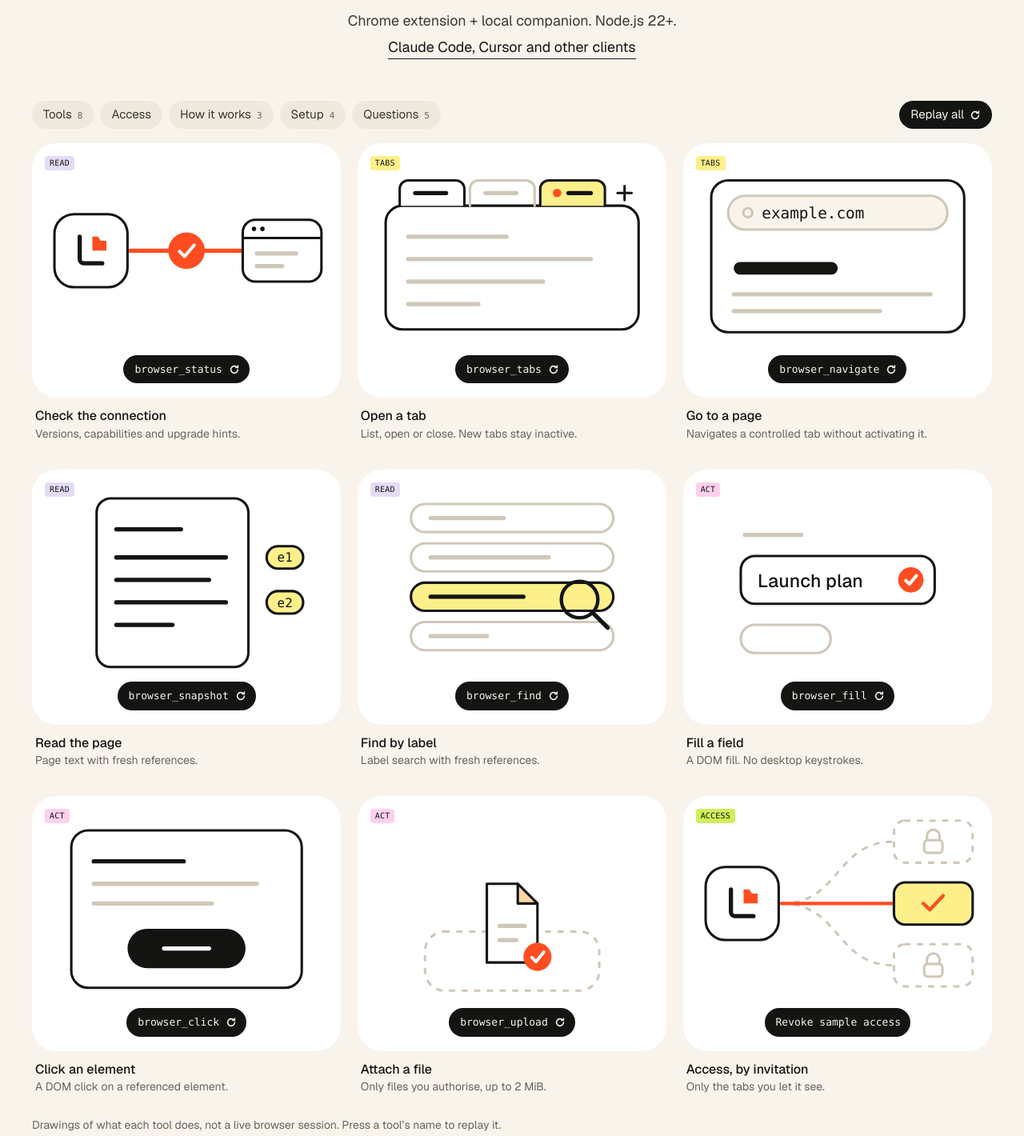
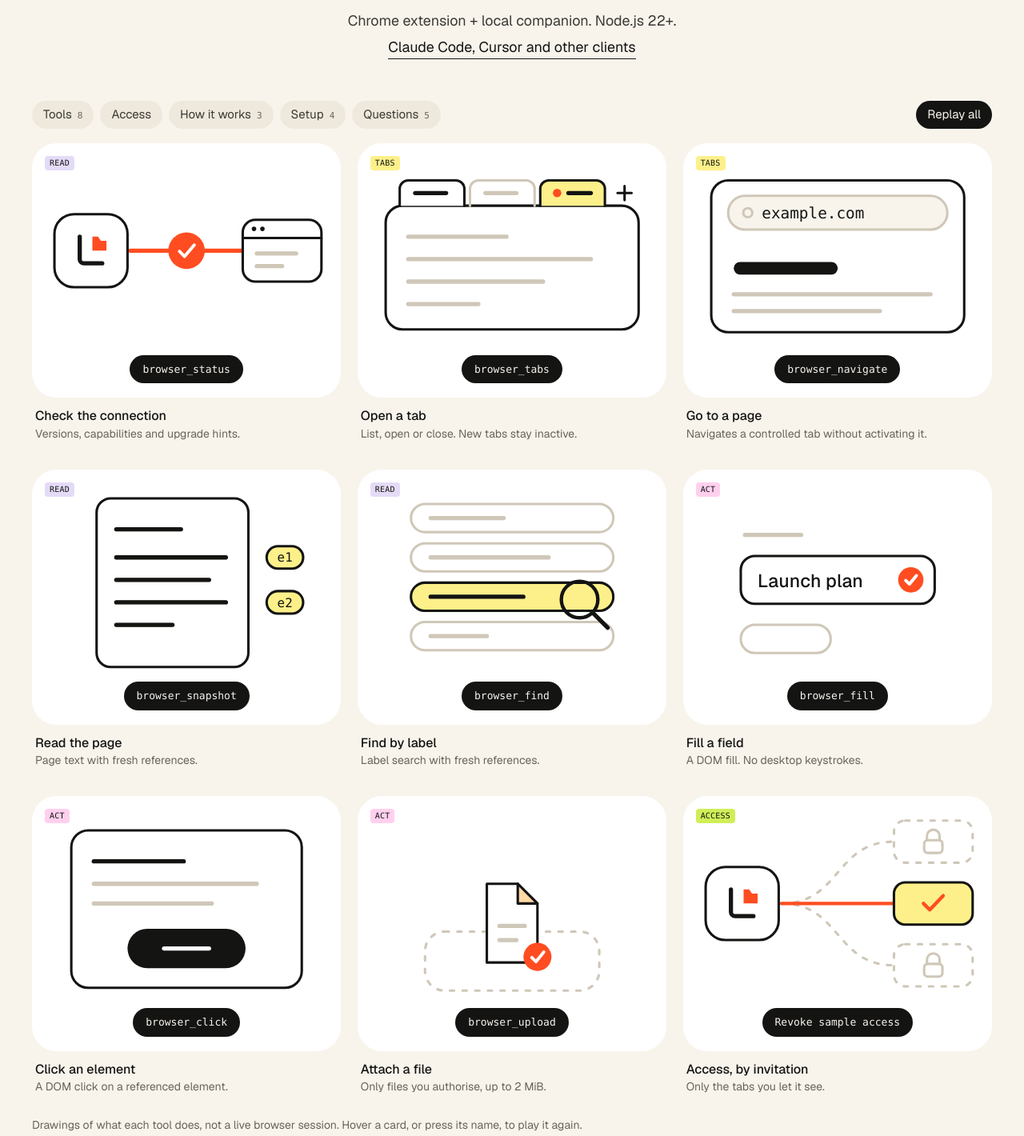
Before and after one commit to DKKowalski/Lateef, a website: page site/index.html in a window 1280 px wide. Shown: the part 460-1880 px from the top of the page at 80% size. Drawn offline with Linux system fonts and the light colour scheme.

Commit message:
Drop replay icons, add a share image, update verified limits
Tool buttons and Replay all no longer carry a reload icon; hovering a
card or pressing its name still plays it. Adds a 1200x630 share image
and large-card metadata on every page. The limits now say what was
checked on 2026-11-13: a Gmail draft attachment on macOS and the
automated suite on Linux. Windows is still untested.

Co-Authored-By: Claude <noreply@anthropic.com>

```diff
--- a/site/index.html
+++ b/site/index.html
@@ -1,4 +1,4 @@
-<!doctype html><html lang="en"><head><meta charset="utf-8"><meta name="viewport" content="width=device-width,initial-scale=1"><title>Lateef — A tab of its own.</title><meta name="description" content="An open-source bridge between your AI tools and the Chrome profile you already use. Structured browser tools. Background tabs. Explicit access."><link rel="canonical" href="https://dkkowalski.github.io/Lateef/"><meta property="og:title" content="Lateef — A tab of its own."><meta property="og:description" content="An open-source bridge between your AI tools and the Chrome profile you already use. Structured browser tools. Background tabs. Explicit access."><meta property="og:type" content="website"><meta property="og:url" content="https://dkkowalski.github.io/Lateef/"><meta property="og:image" content="https://dkkowalski.github.io/Lateef/assets/icon-512.png"><meta name="twitter:card" content="summary"><link rel="icon" href="assets/mark.svg"><link rel="stylesheet" href="style.css"><script src="site.js"></script><script src="motion-math.js" defer></script><script src="motion.js" defer></script></head><body><a class="skip" href="#main">Skip to content</a>
+<!doctype html><html lang="en"><head><meta charset="utf-8"><meta name="viewport" content="width=device-width,initial-scale=1"><title>Lateef — A tab of its own.</title><meta name="description" content="An open-source bridge between your AI tools and the Chrome profile you already use. Structured browser tools. Background tabs. Explicit access."><link rel="canonical" href="https://dkkowalski.github.io/Lateef/"><meta property="og:title" content="Lateef — A tab of its own."><meta property="og:description" content="An open-source bridge between your AI tools and the Chrome profile you already use. Structured browser tools. Background tabs. Explicit access."><meta property="og:type" content="website"><meta property="og:url" content="https://dkkowalski.github.io/Lateef/"><meta property="og:image" content="https://dkkowalski.github.io/Lateef/assets/og.png"><meta property="og:image:width" content="1200"><meta property="og:image:height" content="630"><meta property="og:image:alt" content="Lateef: give your agent a tab of its own. Drawings of browser tools reading a page, filling a field and attaching a file."><meta name="twitter:card" content="summary_large_image"><link rel="icon" href="assets/mark.svg"><link rel="stylesheet" href="style.css"><script src="site.js"></script><script src="motion-math.js" defer></script><script src="motion.js" defer></script></head><body><a class="skip" href="#main">Skip to content</a>
 <nav aria-label="Primary" class="wrap nav"><div class="navlinks"><a href="#inside">How it works</a><a href="install.html">Install</a><a href="security.html">Security</a></div><a class="wordmark" href="index.html" aria-label="Lateef home"><svg viewBox="0 0 32 32" width="24" height="24" aria-hidden="true"><path d="M7 5v18a3 3 0 0 0 3 3h14" fill="none" stroke="currentColor" stroke-width="3" stroke-linecap="round"/><path d="M17 5h4l2 3h4v7H17Z" fill="#ff4d21"/></svg>lateef</a><div class="nav-actions"><a href="downloads/lateef-source.zip">Source</a><button class="icon-btn" type="button" data-theme-toggle data-boop aria-label="Switch theme"><svg class="boop" viewBox="0 0 20 20" aria-hidden="true" style="--boop:rotate(40deg)"><circle cx="10" cy="10" r="6.5"/><path d="M10 3.5a6.5 6.5 0 0 1 0 13Z" fill="currentColor" stroke="none"/></svg></button><a class="btn" href="install.html"><span class="roll"><span>Get started</span></span></a></div></nav>
 <main id="main">
 <header class="hero wrap">
@@ -10,14 +10,14 @@
 </header>
 
 <section id="tools" class="wrap" aria-label="The tools, illustrated">
-<div class="chips"><a class="chip" href="#tools"><span class="roll"><span>Tools</span></span><small>8</small></a><a class="chip" href="#access"><span class="roll"><span>Access</span></span></a><a class="chip" href="#inside"><span class="roll"><span>How it works</span></span><small>3</small></a><a class="chip" href="#start"><span class="roll"><span>Setup</span></span><small>4</small></a><a class="chip" href="#faq"><span class="roll"><span>Questions</span></span><small>5</small></a><span class="spacer"></span><button class="chip action" type="button" data-replay-all="gallery"><span class="roll"><span>Replay all</span></span><svg class="boop" viewBox="0 0 16 16" aria-hidden="true" style="--boop:rotate(-50deg)"><path d="M13 8a5 5 0 1 1-1.6-3.7M13 2.2V5h-2.8"/></svg></button></div>
+<div class="chips"><a class="chip" href="#tools"><span class="roll"><span>Tools</span></span><small>8</small></a><a class="chip" href="#access"><span class="roll"><span>Access</span></span></a><a class="chip" href="#inside"><span class="roll"><span>How it works</span></span><small>3</small></a><a class="chip" href="#start"><span class="roll"><span>Setup</span></span><small>4</small></a><a class="chip" href="#faq"><span class="roll"><span>Questions</span></span><small>5</small></a><span class="spacer"></span><button class="chip action" type="button" data-replay-all="gallery"><span class="roll"><span>Replay all</span></span></button></div>
 <div class="gallery" id="gallery" data-gallery>
 <article><div class="stage" data-stage><span class="tag violet">Read</span><svg class="art" viewBox="18 8 204 134" aria-hidden="true">
 <path class="s-soft dashed" d="M80 72H160"/><path class="s-acc thick a-draw" pathLength="1" d="M80 72H160" style="--d:200ms"/>
 <g transform="translate(52 72)"><g class="a-nudge" style="--from:-8px"><rect class="f-card" x="-26" y="-26" width="52" height="52" rx="14"/><path class="thick" d="M-8-10V6a3 3 0 0 0 3 3H8"/><path class="f-acc" d="M1-10h4l2 3h4v7H1Z"/></g></g>
 <g transform="translate(188 72)"><g class="a-nudge" style="--from:8px"><rect class="f-card" x="-28" y="-22" width="56" height="44" rx="9"/><path d="M-28-9H28"/><circle class="f-ink" cx="-20" cy="-15.5" r="1.6"/><circle class="f-ink" cx="-14" cy="-15.5" r="1.6"/><path class="s-soft thick" d="M-18 2H10M-18 11H0"/></g></g>
 <g transform="translate(120 72)"><g class="a-pop" style="--d:520ms"><circle class="f-acc" r="13"/><path class="s-white a-draw" stroke-width="2.25" pathLength="1" d="M-5 .5l3.6 3.6L5.5-4" style="--d:740ms"/></g></g>
-</svg><button class="pill" type="button" data-play aria-label="Replay the browser_status illustration"><span class="roll"><span>browser_status</span></span><svg class="boop" viewBox="0 0 16 16" aria-hidden="true" style="--boop:rotate(-50deg)"><path d="M13 8a5 5 0 1 1-1.6-3.7M13 2.2V5h-2.8"/></svg></button></div><div class="caption"><h3>Check the connection</h3><p>Versions, capabilities and upgrade hints.</p></div></article>
+</svg><button class="pill" type="button" data-play aria-label="Replay the browser_status illustration"><span class="roll"><span>browser_status</span></span></button></div><div class="caption"><h3>Check the connection</h3><p>Versions, capabilities and upgrade hints.</p></div></article>
 <article><div class="stage" data-stage><span class="tag lemon">Tabs</span><svg class="art" viewBox="18 8 204 134" aria-hidden="true">
 <rect class="f-card" x="30" y="40" width="180" height="88" rx="12"/>
 <path class="f-card" d="M40 40v-12a6 6 0 0 1 6-6h34a6 6 0 0 1 6 6v12"/><path class="thick" d="M51 31h22"/>
@@ -25,43 +25,43 @@
 <g class="a-grow" style="--d:260ms"><path class="f-lemon" d="M140 40v-12a6 6 0 0 1 6-6h34a6 6 0 0 1 6 6v12"/><circle class="f-acc" cx="152" cy="31" r="3"/><path class="s-on thick" d="M160 31h16"/></g>
 <g transform="translate(200 31)"><path class="a-press" d="M-5 0h10M0-5v10" style="--d:0ms"/></g>
 <path class="s-soft thick" d="M46 62h70M46 78h130M46 94h96M46 110h50"/>
-</svg><button class="pill" type="button" data-play aria-label="Replay the browser_tabs illustration"><span class="roll"><span>browser_tabs</span></span><svg class="boop" viewBox="0 0 16 16" aria-hidden="true" style="--boop:rotate(-50deg)"><path d="M13 8a5 5 0 1 1-1.6-3.7M13 2.2V5h-2.8"/></svg></button></div><div class="caption"><h3>Open a tab</h3><p>List, open or close. New tabs stay inactive.</p></div></article>
+</svg><button class="pill" type="button" data-play aria-label="Replay the browser_tabs illustration"><span class="roll"><span>browser_tabs</span></span></button></div><div class="caption"><h3>Open a tab</h3><p>List, open or close. New tabs stay inactive.</p></div></article>
 <article><div class="stage" data-stage><span class="tag lemon">Tabs</span><svg class="art" viewBox="18 8 204 134" aria-hidden="true">
 <rect class="f-card" x="30" y="22" width="180" height="108" rx="12"/><rect class="f-paper s-soft" x="42" y="33" width="156" height="24" rx="12"/><circle class="s-soft" cx="56" cy="45" r="3.2"/>
 <text x="66" y="49"><tspan class="a-type" style="--d:80ms">e</tspan><tspan class="a-type" style="--d:135ms">x</tspan><tspan class="a-type" style="--d:190ms">a</tspan><tspan class="a-type" style="--d:245ms">m</tspan><tspan class="a-type" style="--d:300ms">p</tspan><tspan class="a-type" style="--d:355ms">l</tspan><tspan class="a-type" style="--d:410ms">e</tspan><tspan class="a-type" style="--d:465ms">.</tspan><tspan class="a-type" style="--d:520ms">c</tspan><tspan class="a-type" style="--d:575ms">o</tspan><tspan class="a-type" style="--d:630ms">m</tspan></text>
 <path class="s-acc thick a-flash" pathLength="1" d="M32 67H208" style="--d:680ms"/>
 <rect class="f-ink a-rise" x="46" y="80" width="74" height="9" rx="4.5" style="--d:1250ms"/><path class="s-soft thick a-rise" d="M46 103h140" style="--d:1330ms"/><path class="s-soft thick a-rise" d="M46 115h104" style="--d:1410ms"/>
-</svg><button class="pill" type="button" data-play aria-label="Replay the browser_navigate illustration"><span class="roll"><span>browser_navigate</span></span><svg class="boop" viewBox="0 0 16 16" aria-hidden="true" style="--boop:rotate(-50deg)"><path d="M13 8a5 5 0 1 1-1.6-3.7M13 2.2V5h-2.8"/></svg></button></div><div class="caption"><h3>Go to a page</h3><p>Navigates a controlled tab without activating it.</p></div></article>
+</svg><button class="pill" type="button" data-play aria-label="Replay the browser_navigate illustration"><span class="roll"><span>browser_navigate</span></span></button></div><div class="caption"><h3>Go to a page</h3><p>Navigates a controlled tab without activating it.</p></div></article>
 <article><div class="stage" data-stage><span class="tag violet">Read</span><svg class="art" viewBox="18 8 204 134" aria-hidden="true">
 <rect class="f-card" x="56" y="16" width="108" height="120" rx="10"/><path class="s-soft thick" d="M70 38h46M70 58h78M70 74h66M70 90h78M70 106h40"/>
 <path class="thick a-draw" pathLength="1" d="M70 38h46" style="--d:160ms"/><path class="thick a-draw" pathLength="1" d="M70 58h78" style="--d:400ms"/><path class="thick a-draw" pathLength="1" d="M70 74h66" style="--d:610ms"/><path class="thick a-draw" pathLength="1" d="M70 90h78" style="--d:820ms"/><path class="thick a-draw" pathLength="1" d="M70 106h40" style="--d:1030ms"/>
 <g class="a-sweep" style="--travel:100px"><path class="s-acc thick" d="M46 26H174"/></g>
 <g transform="translate(190 58)"><g class="a-pop" style="--d:1380ms"><rect class="f-lemon" x="-13" y="-8" width="26" height="16" rx="8"/><text class="on-pastel tiny" y="3.2" text-anchor="middle">e1</text></g></g>
 <g transform="translate(190 90)"><g class="a-pop" style="--d:1500ms"><rect class="f-lemon" x="-13" y="-8" width="26" height="16" rx="8"/><text class="on-pastel tiny" y="3.2" text-anchor="middle">e2</text></g></g>
-</svg><button class="pill" type="button" data-play aria-label="Replay the browser_snapshot illustration"><span class="roll"><span>browser_snapshot</span></span><svg class="boop" viewBox="0 0 16 16" aria-hidden="true" style="--boop:rotate(-50deg)"><path d="M13 8a5 5 0 1 1-1.6-3.7M13 2.2V5h-2.8"/></svg></button></div><div class="caption"><h3>Read the page</h3><p>Page text with fresh references.</p></div></article>
+</svg><button class="pill" type="button" data-play aria-label="Replay the browser_snapshot illustration"><span class="roll"><span>browser_snapshot</span></span></button></div><div class="caption"><h3>Read the page</h3><p>Page text with fresh references.</p></div></article>
 <article><div class="stage" data-stage><span class="tag violet">Read</span><svg class="art" viewBox="18 8 204 134" aria-hidden="true">
 <rect class="f-card s-soft" x="48" y="20" width="144" height="20" rx="10"/><path class="s-soft thick" d="M62 30h52"/>
 <rect class="f-card s-soft" x="48" y="48" width="144" height="20" rx="10"/><path class="s-soft thick" d="M62 58h84"/>
 <rect class="f-card s-soft" x="48" y="76" width="144" height="20" rx="10"/><rect class="f-lemon a-wipe" x="48" y="76" width="144" height="20" rx="10" style="--d:760ms"/><path class="s-on thick a-draw" pathLength="1" d="M62 86h66" style="--d:820ms"/>
 <rect class="f-card s-soft" x="48" y="104" width="144" height="20" rx="10"/><path class="s-soft thick" d="M62 114h40"/>
 <g transform="translate(168 88)"><g class="a-glide" style="--from:-104px,-62px"><circle r="13" stroke-width="2.5"/><path class="thick" d="M9.6 9.6L20 20"/></g></g>
-</svg><button class="pill" type="button" data-play aria-label="Replay the browser_find illustration"><span class="roll"><span>browser_find</span></span><svg class="boop" viewBox="0 0 16 16" aria-hidden="true" style="--boop:rotate(-50deg)"><path d="M13 8a5 5 0 1 1-1.6-3.7M13 2.2V5h-2.8"/></svg></button></div><div class="caption"><h3>Find by label</h3><p>Label search with fresh references.</p></div></article>
+</svg><button class="pill" type="button" data-play aria-label="Replay the browser_find illustration"><span class="roll"><span>browser_find</span></span></button></div><div class="caption"><h3>Find by label</h3><p>Label search with fresh references.</p></div></article>
 <article><div class="stage" data-stage><span class="tag pink">Act</span><svg class="art" viewBox="18 8 204 134" aria-hidden="true">
 <path class="s-soft thick" d="M54 42h40"/><rect class="s-acc a-ring" x="47" y="53" width="146" height="42" rx="14"/><rect class="f-card" x="51" y="57" width="138" height="34" rx="10"/>
 <text class="sans" x="63" y="79"><tspan class="a-type" style="--d:250ms">L</tspan><tspan class="a-type" style="--d:325ms">a</tspan><tspan class="a-type" style="--d:400ms">u</tspan><tspan class="a-type" style="--d:475ms">n</tspan><tspan class="a-type" style="--d:550ms">c</tspan><tspan class="a-type" style="--d:625ms">h</tspan><tspan class="a-type" style="--d:700ms">&#160;</tspan><tspan class="a-type" style="--d:775ms">p</tspan><tspan class="a-type" style="--d:850ms">l</tspan><tspan class="a-type" style="--d:925ms">a</tspan><tspan class="a-type" style="--d:1000ms">n</tspan></text>
 <g transform="translate(172 74)"><g class="a-pop" style="--d:1250ms"><circle class="f-acc" r="9"/><path class="s-white a-draw" stroke-width="2.25" pathLength="1" d="M-3.6 .4l2.6 2.6L4-3" style="--d:1470ms"/></g></g>
 <rect class="s-soft" x="51" y="106" width="64" height="20" rx="10"/>
-</svg><button class="pill" type="button" data-play aria-label="Replay the browser_fill illustration"><span class="roll"><span>browser_fill</span></span><svg class="boop" viewBox="0 0 16 16" aria-hidden="true" style="--boop:rotate(-50deg)"><path d="M13 8a5 5 0 1 1-1.6-3.7M13 2.2V5h-2.8"/></svg></button></div><div class="caption"><h3>Fill a field</h3><p>A DOM fill. No desktop keystrokes.</p></div></article>
+</svg><button class="pill" type="button" data-play aria-label="Replay the browser_fill illustration"><span class="roll"><span>browser_fill</span></span></button></div><div class="caption"><h3>Fill a field</h3><p>A DOM fill. No desktop keystrokes.</p></div></article>
 <article><div class="stage" data-stage><span class="tag pink">Act</span><svg class="art" viewBox="18 8 204 134" aria-hidden="true">
 <rect class="f-card" x="38" y="20" width="164" height="112" rx="12"/><path class="thick" d="M54 42h64"/><path class="s-soft thick" d="M54 58h116M54 72h84"/>
 <g transform="translate(120 104)"><rect class="s-acc a-close" x="-48" y="-20" width="96" height="40" rx="20"/><g class="a-press" style="--d:380ms"><rect class="f-ink" x="-42" y="-14" width="84" height="28" rx="14"/><path class="s-card thick" d="M-16 0h32"/></g>
 <path class="s-acc thick a-flash" pathLength="1" d="M0-22v-9" style="--d:540ms"/><path class="s-acc thick a-flash" pathLength="1" d="M-34-19l-7-7" style="--d:580ms"/><path class="s-acc thick a-flash" pathLength="1" d="M34-19l7-7" style="--d:620ms"/></g>
-</svg><button class="pill" type="button" data-play aria-label="Replay the browser_click illustration"><span class="roll"><span>browser_click</span></span><svg class="boop" viewBox="0 0 16 16" aria-hidden="true" style="--boop:rotate(-50deg)"><path d="M13 8a5 5 0 1 1-1.6-3.7M13 2.2V5h-2.8"/></svg></button></div><div class="caption"><h3>Click an element</h3><p>A DOM click on a referenced element.</p></div></article>
+</svg><button class="pill" type="button" data-play aria-label="Replay the browser_click illustration"><span class="roll"><span>browser_click</span></span></button></div><div class="caption"><h3>Click an element</h3><p>A DOM click on a referenced element.</p></div></article>
 <article><div class="stage" data-stage><span class="tag pink">Act</span><svg class="art" viewBox="18 8 204 134" aria-hidden="true">
 <rect class="s-soft dashed" x="58" y="92" width="124" height="42" rx="14"/>
 <g transform="translate(120 114)"><g class="a-drop" style="--d:100ms"><path class="f-card" d="M-18-56h22l14 14v42h-36Z"/><g class="a-flap" style="--d:620ms"><path class="f-peach" d="M4-56v14h14Z"/></g><path class="s-soft thick" d="M-9-26h18M-9-16h12"/></g>
 <g transform="translate(18 -4)"><g class="a-pop" style="--d:820ms"><circle class="f-acc" r="10"/><path class="s-white a-draw" stroke-width="2.25" pathLength="1" d="M-4 .4l3 3L4.5-3.4" style="--d:1040ms"/></g></g></g>
-</svg><button class="pill" type="button" data-play aria-label="Replay the browser_upload illustration"><span class="roll"><span>browser_upload</span></span><svg class="boop" viewBox="0 0 16 16" aria-hidden="true" style="--boop:rotate(-50deg)"><path d="M13 8a5 5 0 1 1-1.6-3.7M13 2.2V5h-2.8"/></svg></button></div><div class="caption"><h3>Attach a file</h3><p>Only files you authorise, up to 2 MiB.</p></div></article>
+</svg><button class="pill" type="button" data-play aria-label="Replay the browser_upload illustration"><span class="roll"><span>browser_upload</span></span></button></div><div class="caption"><h3>Attach a file</h3><p>Only files you authorise, up to 2 MiB.</p></div></article>
 <article id="access"><div class="stage" data-stage data-access="shared"><span class="tag lime">Access</span><svg class="art" viewBox="18 8 204 134" aria-hidden="true">
 <path class="s-soft dashed" d="M80 72C122 72 118 28 160 28M80 72C122 72 118 116 160 116"/><path class="s-soft" d="M80 72H160"/><path class="route" pathLength="1" d="M80 72H160"/>
 <g transform="translate(52 72)"><rect class="f-card" x="-26" y="-26" width="52" height="52" rx="14"/><path class="thick" d="M-8-10V6a3 3 0 0 0 3 3H8"/><path class="f-acc" d="M1-10h4l2 3h4v7H1Z"/></g>
@@ -70,7 +70,7 @@
 <g transform="translate(188 72)"><rect class="shared-tab" x="-28" y="-15" width="56" height="30" rx="8"/><path class="grant" pathLength="1" d="M-7 0l4.5 4.5L7-5.5"/><g class="relock"><path d="M-4.5-1v-3a4.5 4.5 0 0 1 9 0v3"/><rect x="-6.5" y="-1" width="13" height="9" rx="2.5"/></g></g>
 </svg><button class="pill" type="button" data-access-toggle aria-pressed="true"><span class="roll"><span data-label>Revoke sample access</span></span></button><span class="sr-only" role="status" data-access-status></span></div><div class="caption"><h3>Access, by invitation</h3><p>Only the tabs you let it see.</p></div></article>
 </div>
-<p class="gallery-note">Drawings of what each tool does, not a live browser session. Press a tool’s name to replay it.</p>
+<p class="gallery-note">Drawings of what each tool does, not a live browser session. Hover a card, or press its name, to play it again.</p>
 </section>
 
 <section id="inside" class="wrap section">
@@ -99,7 +99,7 @@
 <details><summary data-boop>How do I turn it off?<span class="boop" style="--boop:rotate(20deg)"><svg viewBox="0 0 20 20" aria-hidden="true"><path d="M10 4v12M4 10h12"/></svg></span></summary><p>Disconnect in the extension. Revoke pairing in the CLI. Close a session and its agent-created tabs are cleaned up.</p></details>
 <details><summary data-boop>Does anything leave my computer?<span class="boop" style="--boop:rotate(20deg)"><svg viewBox="0 0 20 20" aria-hidden="true"><path d="M10 4v12M4 10h12"/></svg></span></summary><p>The bridge runs on your computer. Selected page content and files pass to your AI client and may reach its provider. That distinction matters. <a href="privacy.html">Read what is shared.</a></p></details>
 <details><summary data-boop>What do I need to run it?<span class="boop" style="--boop:rotate(20deg)"><svg viewBox="0 0 20 20" aria-hidden="true"><path d="M10 4v12M4 10h12"/></svg></span></summary><p>Chrome, Node.js 22+ and an MCP client. The companion is on npm. The extension is not yet on the Chrome Web Store, so you load it by hand.</p></details>
-<details><summary data-boop>What doesn’t work yet?<span class="boop" style="--boop:rotate(20deg)"><svg viewBox="0 0 20 20" aria-hidden="true"><path d="M10 4v12M4 10h12"/></svg></span></summary><p>Uploads are capped at 2 MiB total. Iframes, password entry, downloads and hardware-input-dependent sites aren’t supported. Gmail attachments still need live verification. macOS is tested; other platforms need validation.</p></details>
+<details><summary data-boop>What doesn’t work yet?<span class="boop" style="--boop:rotate(20deg)"><svg viewBox="0 0 20 20" aria-hidden="true"><path d="M10 4v12M4 10h12"/></svg></span></summary><p>Uploads are capped at 2 MiB total. Iframes, password entry, downloads and hardware-input-dependent sites aren’t supported. Attaching a file to a Gmail draft is checked on macOS. Linux passes the automated tests; Windows still needs validation.</p></details>
 </div>
 </section>
 </main>
--- a/site/style.css
+++ b/site/style.css
@@ -123,7 +123,6 @@ h1{font-size:clamp(34px,5vw,62px);line-height:1.05;letter-spacing:-.04em;max-wid
 .chip{flex:none;align-items:baseline;gap:7px;padding:6px 14px;font-size:15px}
 .chip small{font:500 11px/1 var(--mono);color:var(--muted);transition:color .2s}
 .chips .spacer{flex:1}
-.chip.action svg{align-self:center;width:14px;height:14px;fill:none;stroke:currentColor;stroke-width:1.8;stroke-linecap:round;stroke-linejoin:round}
 
 /* Gallery: each stage holds one drawing and one button; the caption sits underneath. */
 .gallery{display:grid;grid-template-columns:repeat(3,minmax(0,1fr));gap:clamp(22px,2.6vw,34px) clamp(12px,1.6vw,22px)}
@@ -138,8 +137,7 @@ h1{font-size:clamp(34px,5vw,62px);line-height:1.05;letter-spacing:-.04em;max-wid
 .art .on-pastel{fill:var(--on-pastel)}
 .art .tiny{font-size:9px}
 .thick{stroke-width:3}.dashed{stroke-dasharray:3 6}
-.pill{gap:8px;padding:8px 12px 8px 14px;font:500 13px/1.5 var(--mono)}
-.pill svg{width:14px;height:14px;fill:none;stroke:currentColor;stroke-width:1.8;stroke-linecap:round;stroke-linejoin:round}
+.pill{padding:8px 16px;font:500 13px/1.5 var(--mono)}
 html:not(.js) .pill,html:not(.js) [data-replay-all],html:not(.js) [data-copy],html:not(.js) [data-theme-toggle]{display:none}
 .caption{padding:12px 4px 0}
 .caption h3{font-size:16px;line-height:1.4}
```
Also changed, not shown: site/install.html (+2 -2 lines), site/privacy.html (+1 -1 lines), site/security.html (+1 -1 lines), site/assets/og.png (added).
